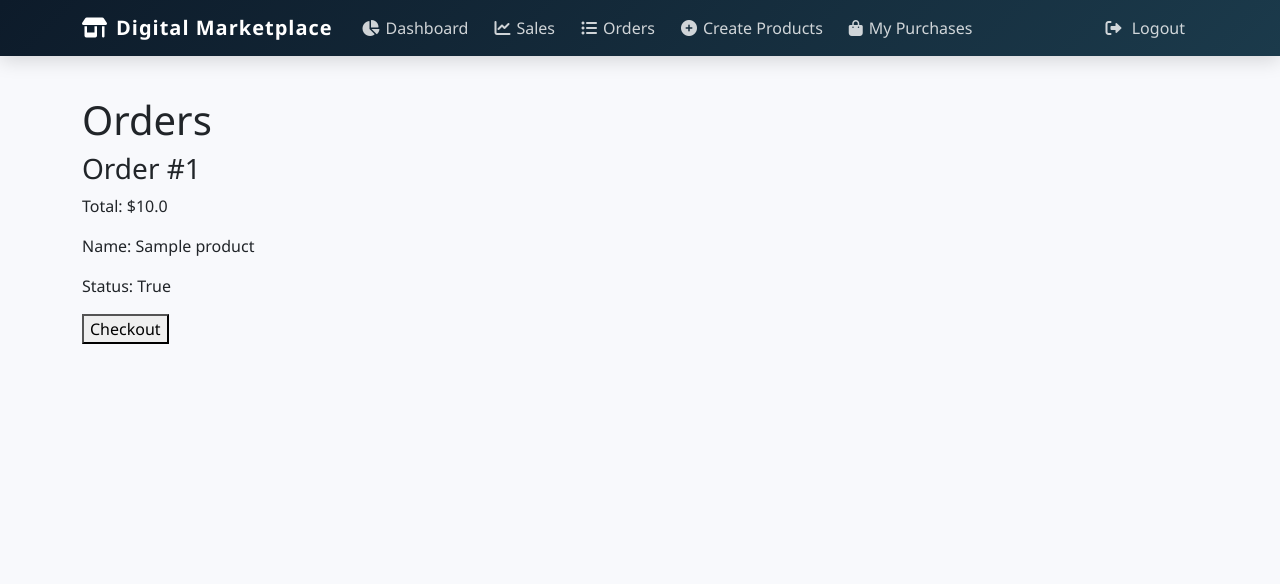
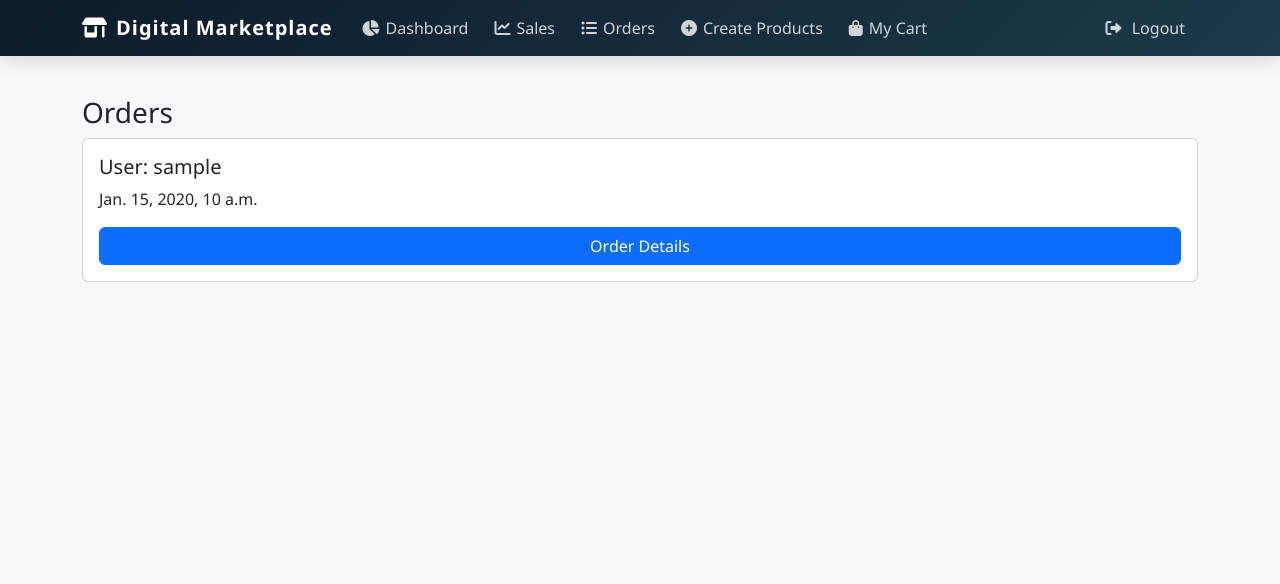
Before and after one commit to sajjadzolghadr/Django-Digital-Market, a Django app: page /orders/ in a window 1280 px wide. Shown: the top 584 px of the page. Run offline with Django 5.2, Linux system fonts and the light colour scheme; a user stored in the database is signed in; tables that the repository leaves empty hold one stand-in row (values such as "Sample post").

Commit message:
feat:Implement cart, order, and order details workflow

```diff
--- a/mysite/myapp/templates/myapp/base.html
+++ b/mysite/myapp/templates/myapp/base.html
@@ -35,7 +35,7 @@
           <li class="nav-item"><a class="nav-link" href="#"><i class="fas fa-chart-line"></i>Sales</a></li>
           <li class="nav-item"><a class="nav-link" href="{% url 'orders_list'%}"><i class="fas fa-list-ul"></i>Orders</a></li>
           <li class="nav-item"><a class="nav-link" href="{% url 'createproduct'%}"><i class="fas fa-plus-circle"></i>Create Products</a></li>
-          <li class="nav-item"><a class="nav-link" href="{% url 'my_purchases'%}"><i class="fas fa-shopping-bag"></i>My Purchases</a></li>
+          <li class="nav-item"><a class="nav-link" href="{% url 'my_purchases'%}"><i class="fas fa-shopping-bag"></i>My Cart</a></li>
         </ul>
  <ul class="navbar-nav">
   {% if user.is_authenticated %}
--- a/mysite/myapp/templates/myapp/order_list.html
+++ b/mysite/myapp/templates/myapp/order_list.html
@@ -1,20 +1,14 @@
 {% extends 'myapp/base.html' %}
-
 {% block title %}Orders{% endblock %}
-
 {% block content %}
-<h1>Orders</h1>
-
+<h3>Orders</h3>
 {% for order in orders %}
-<div class="order">
-    <h3>Order #{{ order.id }}</h3>
-    <p>Total: ${{ order.amount }}</p>
-    <p>Name: {{ order.product }}</p>
-    <p>Status: {{ order.has_paid}}</p>
-
-
-    <a href="{% url 'checkout' order.product.id %}">
-        <button>Checkout</button>
+<div class="card p-3 mb-3">
+    <h5>User: {{ order.user.username }}</h5>
+    <p>{{ order.created_at }}</p>
+    <a href="{% url 'order_detail' order.id %}"
+       class="btn btn-primary">
+        Order Details
     </a>
 </div>
 {% empty %}
--- a/mysite/myapp/urls.py
+++ b/mysite/myapp/urls.py
@@ -8,6 +8,7 @@ urlpatterns = [
     path("checkout/<int:id>", views.checkout, name="checkout"),
     path('createproduct',views.create_product,name='createproduct'),
     path('orders/', views.orders_list, name='orders_list'),
+    path('orders/<int:id>', views.order_detail, name='order_detail'),
     path('editproduct/<int:id>', views.edit_product, name='editproduct'),
     path('deleteproduct/<int:id>', views.delete_product, name='deleteproduct'),
     path('register/',views.register, name='register'),
--- a/mysite/myapp/views.py
+++ b/mysite/myapp/views.py
@@ -7,7 +7,7 @@ from .models import Product, OrderDetail, Purchase, Order
 # Create your views here.
 def index(request):
     products = Product.objects.all()
-    orders = OrderDetail.objects.all()
+    orders = Order.objects.all()
     return render(request, 'myapp/index.html', {'products': products,'orders': orders})
 
 def detail(request,id):
@@ -37,9 +37,24 @@ def create_product(request):
 
     return render(request, 'myapp/create_product.html', {'form': form})
 
+@login_required
 def orders_list(request):
-    orders = OrderDetail.objects.all().order_by('-created_on')
+    orders = Order.objects.filter(user=request.user).order_by('-created_at')
     return render(request, 'myapp/order_list.html', {'orders': orders})
+@login_required
+def order_detail(request, id):
+    order = get_object_or_404(
+        Order,
+        id=id,
+        user=request.user
+    )
+
+    details = order.details.all()
+
+    return render(request, 'myapp/order_detail.html', {
+        'order': order,
+        'details': details
+    })
 
 def edit_product(request,id):
     product =Product.objects.get(id=id)
```
Also changed, not shown: mysite/myapp/templates/myapp/order_detail.html (added, +25 -0 lines).
